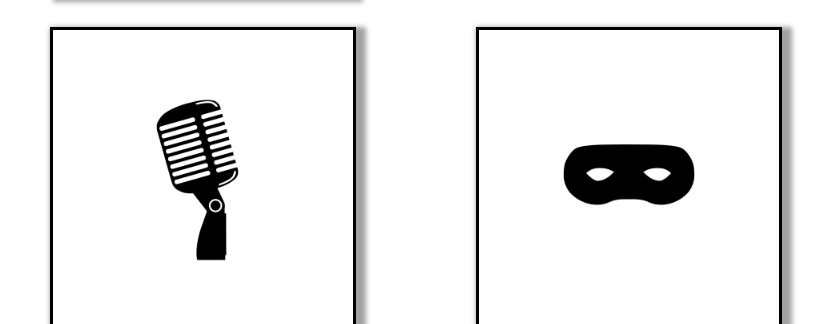
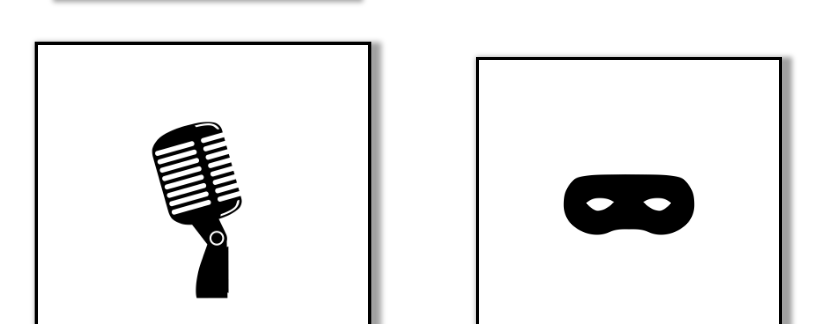
Before and after one commit to AzinKhan/AzinKhan.github.io, a plain HTML site: page EP/all.html in a window 1280 px wide. In both pictures the pointer is over the picture 426 px from the left and 655 px from the top of the page. Shown: the part 476-800 px from the top of the page, without its empty margins (224-1050 px from the left). Drawn offline with Linux system fonts and the light colour scheme.

```diff
--- a/style.css
+++ b/style.css
@@ -136,8 +136,14 @@ figcaption {
 .ep-artwork-full {
     width: 300px;
     height: 300px;
+    margin: 30px;
     box-shadow: rgb(161, 161, 161) 5px 5px 5px 5px;
     border: 3px solid;
+}
+
+.ep-artwork-full:hover {
+    scale: 1.1;
+    transition: 0.3s;
 }
 
 .ep-image {
```
